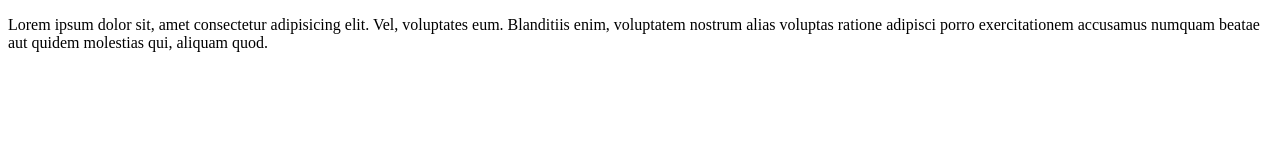
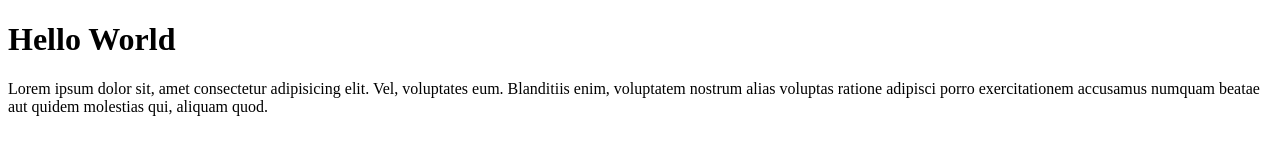
Before and after one commit to erikvella/htmlcss-hello, a plain HTML site: page index.html in a window 1280 px wide. Drawn offline with Linux system fonts and the light colour scheme.

Commit message:
primo es html

```diff
--- a/index.html
+++ b/index.html
@@ -3,9 +3,10 @@
 <head>
   <meta charset="UTF-8">
   <meta name="viewport" content="width=device-width, initial-scale=1.0">
-  <title>Hello World</title>
+  <title>htmlcss-hello</title>
 </head>
 <body>
+  <h1>Hello World</h1>
   <p>
     Lorem ipsum dolor sit, amet consectetur adipisicing elit. Vel, voluptates eum. Blanditiis enim, voluptatem nostrum alias voluptas ratione adipisci porro exercitationem accusamus numquam beatae aut quidem molestias qui, aliquam quod.
   </p>
```
